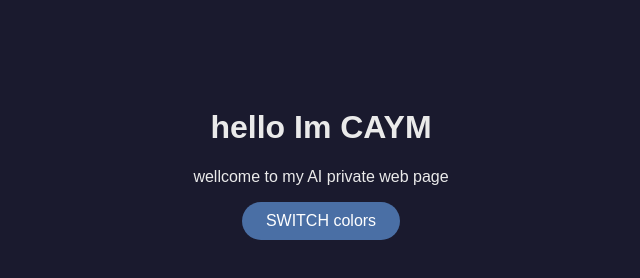
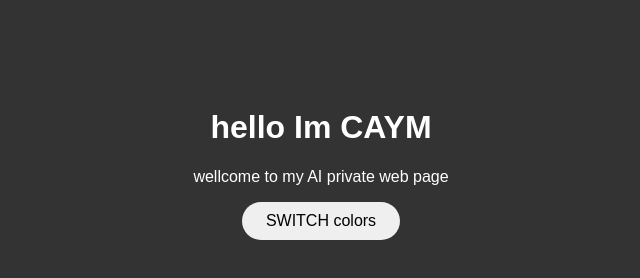
Before and after one commit to CSUcaym/CSUcaym.github.io, a plain HTML site: page index.html in a window 1280 px wide. Both pictures are taken after a click on the button "SWITCH colors". Shown: the whole page, without its empty margins (319-959 px from the left). Drawn offline with Linux system fonts and the light colour scheme.

Commit message:
Adjust transition timing and dark mode colors

```diff
--- a/index.html
+++ b/index.html
@@ -11,13 +11,13 @@
             font-family: sans-serif;
             text-align: center;
             padding-top: 80px;
-            transition: all 0.3s;  /* 切换时有平滑过渡动画 */
+            transition: all 0.1s;  /* 切换时有平滑过渡动画 */
         }
 
         /* 深色模式（body 加上 dark 类时生效） */
         body.dark {
-            background-color: #1a1a2e;
-            color: #eaeaea;
+            background-color: #333333;
+            color: #ffffff;
         }
 
         /* 开关按钮样式 */
@@ -27,7 +27,7 @@
             border: none;
             border-radius: 20px;
             cursor: pointer;
-            background-color: #4a6fa5;
+            background-color: #663399
             color: white;
         }
     </style>
```
